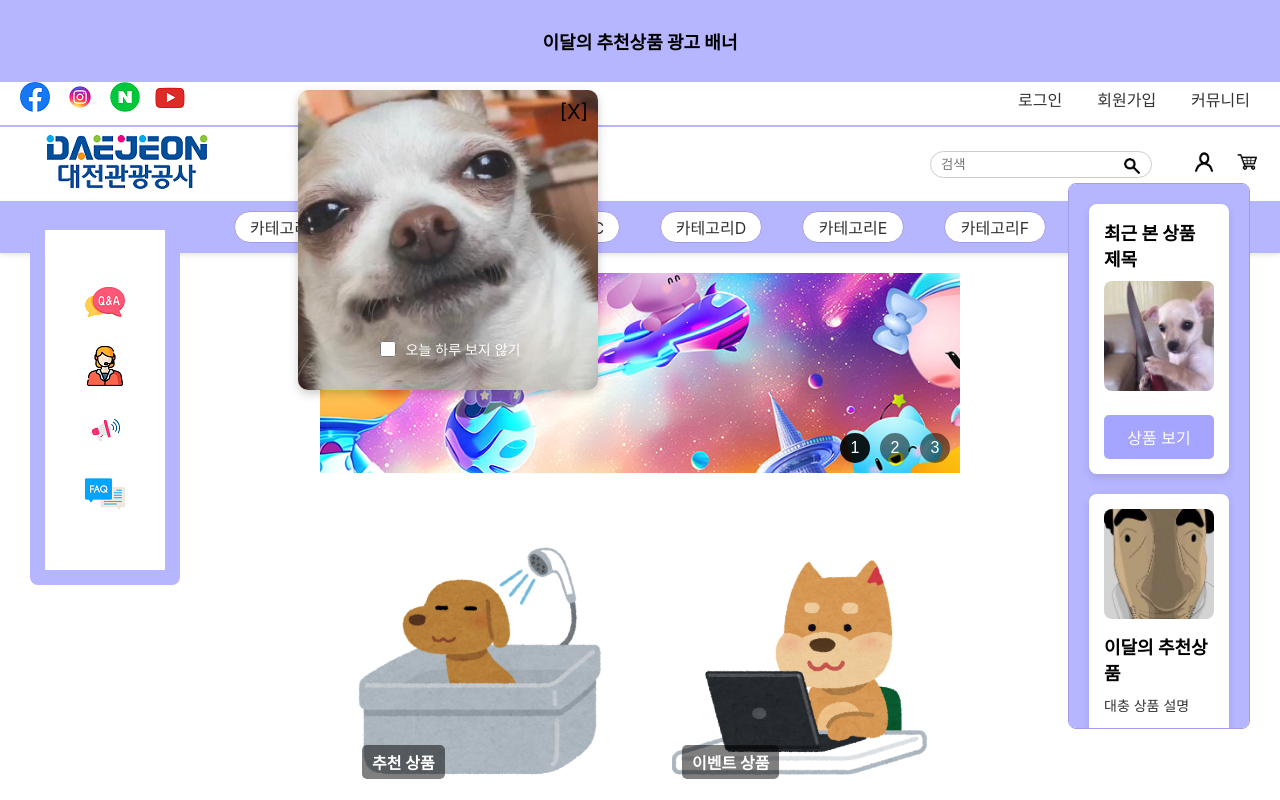
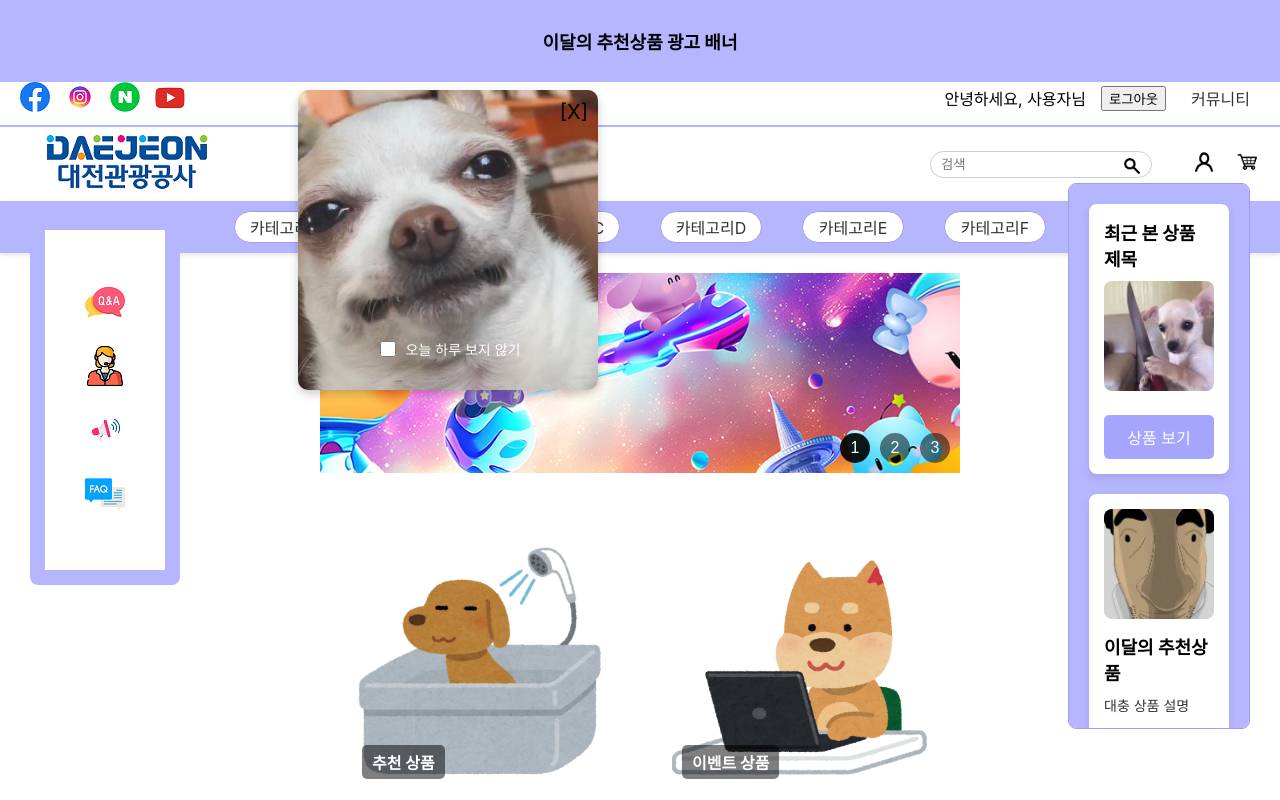
Before and after one commit to shin00010100/kkumdori, a React (Create React App) app in the folder kkumdori_project/kkumdori_front/: page /main in a window 1280 px wide. Shown: the top 800 px of the page. Built offline with nearby package versions, Linux system fonts and the light colour scheme; sample sign-in values are in the browser's storage.

Commit message:
로그인문제 일부 해결 로그아웃 구현

```diff
--- a/kkumdori_project/kkumdori_front/src/App.js
+++ b/kkumdori_project/kkumdori_front/src/App.js
@@ -1,5 +1,6 @@
 import React from 'react';
 import { BrowserRouter as Router, Route, Routes } from 'react-router-dom'; // React Router 추가
+import { AuthProvider } from './utils/AuthContext.js';
 
 import Layout from './components/layout/Layout.js';
 import PrivateRoute from './components/privateroute/PrivateRoute.js';
@@ -33,6 +34,7 @@ import Wishlist from './pages/mypage/wishlist/Wishlist.js';
 import ReturnExchangePage from './pages/mypage/return/Return.js';
 
 const App = () => (
+  <AuthProvider>
   <Router> {/* Router로 감싸기 */}
     <Layout>
       <Routes>
@@ -87,6 +89,7 @@ const App = () => (
       </Routes>
     </Layout>
   </Router>
+  </AuthProvider>
 );
 
 export default App;
--- a/kkumdori_project/kkumdori_front/src/components/header/Header.js
+++ b/kkumdori_project/kkumdori_front/src/components/header/Header.js
@@ -2,8 +2,14 @@ import React from 'react';
 import { Link } from 'react-router-dom'; // Link 컴포넌트를 추가
 import './Header.css';
 import { getUserRole } from '../../utils/auth';
+import { useAuth } from '../../utils/AuthContext';
 
 const Header = () => {
+  const { isAuth, user, logout } = useAuth();
+  const handleLogout = () => {
+    logout();
+    alert("로그아웃되었습니다.");
+  };
   const userRole = getUserRole();
   return(
   <div>
@@ -34,8 +40,18 @@ const Header = () => {
           {userRole === "admin" && (
             <Link to="/admin">관리자</Link>
           )}
-          <Link to="/Login">로그인</Link>
-          <Link to="sign">회원가입</Link>
+
+        {isAuth ? (
+          <>
+            <span>안녕하세요, {userRole === "admin" ? "관리자" : "사용자"}님</span>
+            <button onClick={logout}>로그아웃</button>
+          </>
+        ) : (
+          <>
+            <Link to="/Login">로그인</Link>
+            <Link to="sign">회원가입</Link>
+          </>
+        )}
           <a href="#community">커뮤니티</a>
         </div>
       </div>
--- a/kkumdori_project/kkumdori_front/src/pages/admin/adminmain/AdminMain.js
+++ b/kkumdori_project/kkumdori_front/src/pages/admin/adminmain/AdminMain.js
@@ -20,7 +20,7 @@ const AdminMain = () => {
                 <div className="admin-button-group">
                 <Button
                         text={"상품 등록"}
-                        onClick={() => navigate("/regist")}
+                        onClick={() => navigate("/registgoods")}
                     />
                     <Button
                         text={"상품 관리"}
@@ -36,7 +36,7 @@ const AdminMain = () => {
                     <div className="admin-button-group">
                     <Button
                         text={"게시판 작성"}
-                        onClick={() => navigate("/new")}
+                        onClick={() => navigate("/newboard")}
                     />
                     <Button
                         text={"게시판 관리"}
@@ -48,7 +48,7 @@ const AdminMain = () => {
                     <h3>SMS</h3>
                     <Button
                         text={"메시지 발송"}
-                        onClick={() => navigate("/send")}
+                        onClick={() => navigate("/sendmessage")}
                     />
                 </div>
             </section>
@@ -58,7 +58,7 @@ const AdminMain = () => {
                 <h3>팝업/배너</h3>
                 <Button
                         text={"팝업/배너 관리"}
-                        onClick={() => navigate("/banner")}
+                        onClick={() => navigate("/editbanner")}
                     />
             </section>
             <HLine />
--- a/kkumdori_project/kkumdori_front/src/pages/logins/login/Login.js
+++ b/kkumdori_project/kkumdori_front/src/pages/logins/login/Login.js
@@ -2,13 +2,15 @@ import React, { useEffect, useState } from "react";
 import HorizonLine from "../../../utils/HorizontalLine.js";
 import "./Login.css";
 import { Link, useNavigate } from 'react-router-dom'; // useNavigate로 변경
-import { getUserRole, isAuthenticated, login } from "../../../utils/auth.js";
+import { useAuth } from "../../../utils/AuthContext.js";
 
 export default function Login() {
   const [id, setId] = useState(""); // 아이디 상태
   const [password, setPassword] = useState(""); // 비밀번호 상태
   const [error, setError] = useState(""); // 오류 메시지 상태
   const navigate = useNavigate(); // useHistory 대신 useNavigate 사용
+  const [isInitialRender, setIsInitialRender] = useState(true); // 초기 렌더링 여부
+  const { isAuth, login } = useAuth(); // AuthContext에서 상태와 함수 가져오기
 
   // 아이디 변경 시 오류 메시지 초기화
   const handleIdChange = (e) => {
@@ -22,28 +24,6 @@ export default function Login() {
     setError(""); // 비밀번호 변경 시 오류 메시지 초기화
   };
 
-  // // 로그인 버튼 클릭 시 호출되는 함수
-  // const handleLogin = () => {
-  //   // 임시로 하드코딩된 아이디와 비밀번호
-  //   const validId = "testuser";
-  //   const validPassword = "password123!";
-
-  //   if (!id && !password) {
-  //     setError("아이디와 비밀번호를 모두 입력해 주세요.");
-  //   } else if (!id) {
-  //     setError("아이디를 입력해 주세요.");
-  //   } else if (!password) {
-  //     setError("비밀번호를 입력해 주세요.");
-  //   } else if (id === validId && password === validPassword) {
-  //     // 로그인 성공
-  //     alert("로그인에 성공하였습니다.");
-  //     navigate("/main"); // 로그인 성공 후 대시보드로 이동
-  //   } else {
-  //     // 로그인 실패
-  //     setError("아이디 또는 비밀번호가 잘못 되었습니다.\n아이디와 비밀번호를 정확히 입력해 주세요.");
-  //   }
-  // };
-
   const validateInputs = () => {
     if (!id && !password) return "아이디와 비밀번호를 모두 입력해 주세요.";
     if (!id) return "아이디를 입력해 주세요.";
@@ -51,7 +31,7 @@ export default function Login() {
     return null;
   };
 
-  const handleLogin = () => {
+  const handleLogin = async () => {
     const errorMessage = validateInputs();
     if (errorMessage) {
       setError(errorMessage);
@@ -59,22 +39,26 @@ export default function Login() {
     }
 
     try {
-      login(id, password);
+      await login(id, password); // AuthContext의 login 함수 호출 (async 대기)
       alert("로그인에 성공하였습니다.");
-      const userRole = getUserRole();
-      console.log(`로그인 사용자 권한: ${userRole}`);
-      navigate("/main");
+      navigate("/main"); // 상태가 업데이트된 후에 페이지 이동
     } catch (err) {
       setError(err.message || "아이디 또는 비밀번호가 잘못되었습니다.");
     }
   };
 
+
   useEffect(() => {
-    if (isAuthenticated()) {
+    if (isInitialRender) {
+      setIsInitialRender(false); // 초기 렌더링 이후로 설정
+      return;
+    }
+
+    if (isAuth) {
       alert("이미 로그인된 상태입니다.");
-      navigate("/main"); // 자동 로그인 처리
+      navigate("/main");
     }
-  }, [navigate]);
+  }, [isAuth, isInitialRender, navigate]);
 
   const handleKeyDown = (e) => {
     if (e.key === "Enter") {
--- /dev/null
+++ b/kkumdori_project/kkumdori_front/src/utils/AuthContext.js
@@ -0,0 +1,40 @@
+import React, { createContext, useContext, useState, useEffect } from "react";
+import { login as authLogin, logout as authLogout, getUserRole, isAuthenticated } from "../utils/auth";
+
+const AuthContext = createContext();
+
+export const AuthProvider = ({ children }) => {
+  const [isAuth, setIsAuth] = useState(isAuthenticated()); // 초기 로그인 상태를 localStorage에서 확인
+  const [userRole, setUserRole] = useState(getUserRole()); // 초기 사용자 역할 설정
+
+  const login = async (username, password) => {
+    try {
+      await authLogin(username, password);
+      setIsAuth(true); // 상태 업데이트
+      setUserRole(getUserRole()); // 사용자 역할 설정
+    } catch (error) {
+      throw error; // 에러 전달
+    }
+  };
+
+  const logout = () => {
+    authLogout();
+    setIsAuth(false);
+    setUserRole("guest"); // 기본 역할로 초기화
+    alert("로그아웃되었습니다.");
+  };
+
+  // localStorage 변경 시 상태 업데이트 (새로고침 처리)
+  useEffect(() => {
+    setIsAuth(isAuthenticated());
+    setUserRole(getUserRole());
+  }, []);
+
+  return (
+    <AuthContext.Provider value={{ isAuth, userRole, login, logout }}>
+      {children}
+    </AuthContext.Provider>
+  );
+};
+
+export const useAuth = () => useContext(AuthContext);
```
